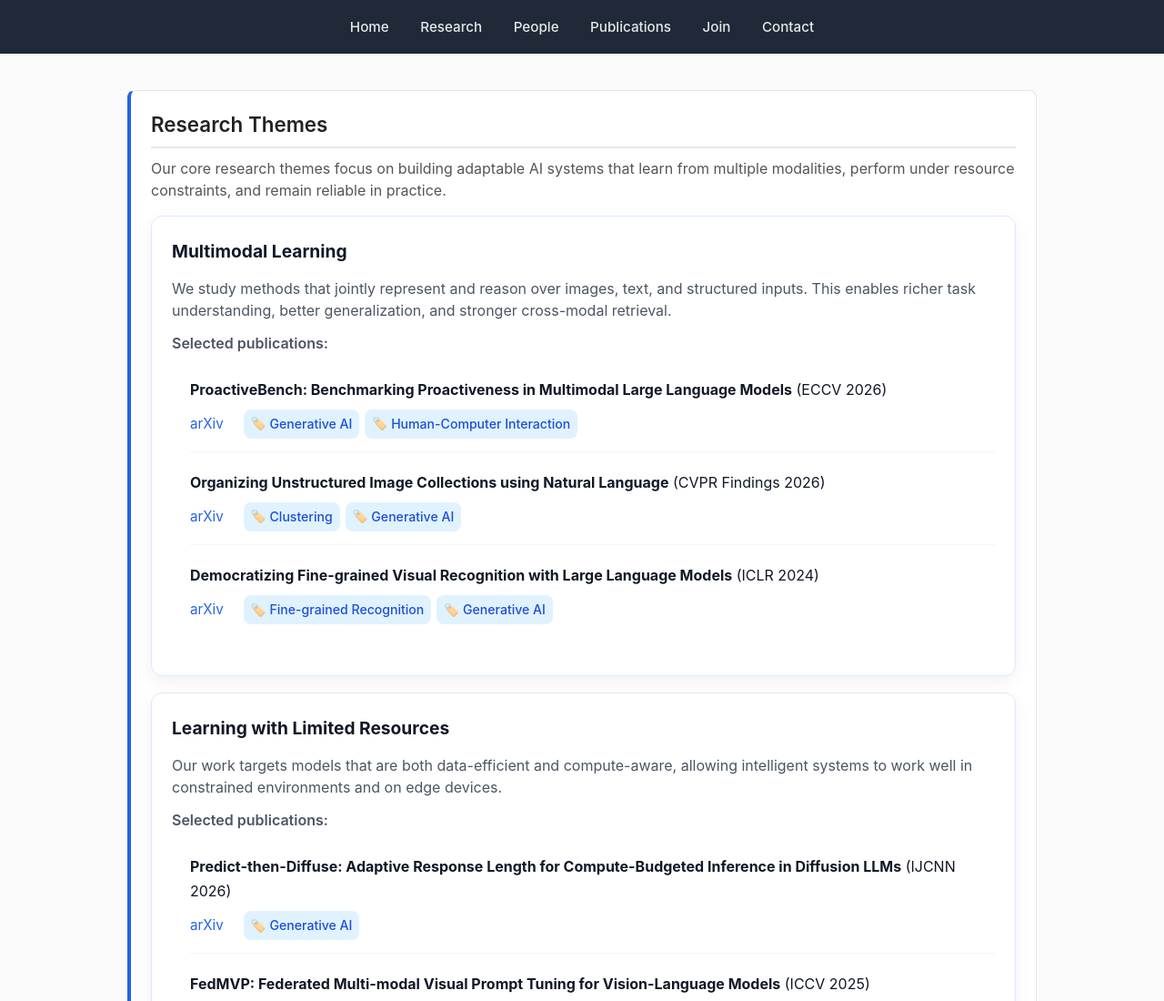
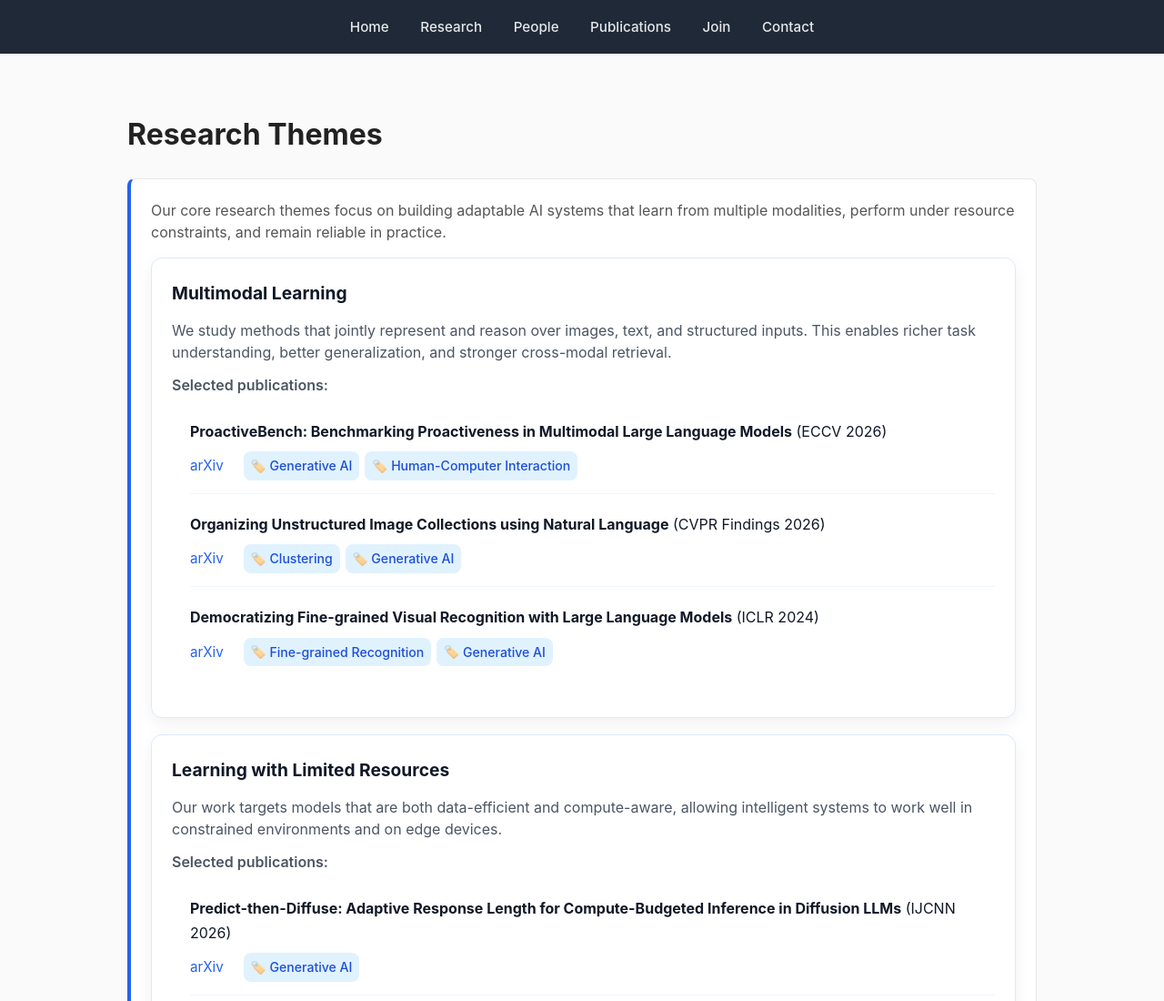
Before and after one commit to lavi-unibg/lavi-unibg.github.io, a plain HTML site: page research.html in a window 1280 px wide. Shown: the top 1100 px of the page at 91% size. Drawn offline with Linux system fonts and the light colour scheme.

Commit message:
research page updated

```diff
--- a/research.html
+++ b/research.html
@@ -23,9 +23,9 @@
 
 <div class="container">
   <div class="main">
+    <h1>Research Themes</h1>
+    <div class="section-card">
 
-    <div class="section-card">
-      <h2>Research Themes</h2>
       <p>Our core research themes focus on building adaptable AI systems that learn from multiple modalities, perform under resource constraints, and remain reliable in practice.</p>
 
       <div class="topic-grid">
```
